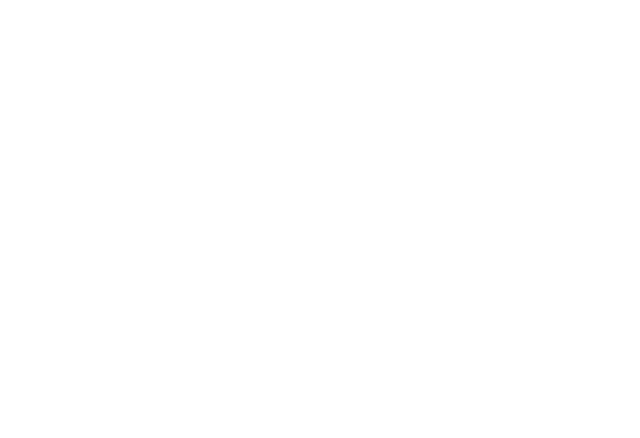
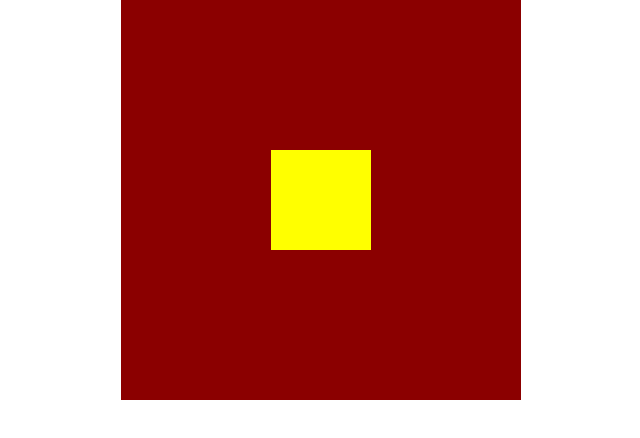
Before and after one commit to NitfD/Lecture-6, a plain HTML site: page index.html in a window 1280 px wide. Shown: the whole page, without its empty margins (319-959 px from the left). Drawn offline with Linux system fonts and the light colour scheme.

Commit message:
small animations
transitions and animation

```diff
--- a/css/reset.css
+++ b/css/reset.css
@@ -0,0 +1,56 @@
+/* http://meyerweb.com/eric/tools/css/reset/
+   v2.0 | 20110126
+   License: none (public domain)
+*/
+
+html, body, div, span, applet, object, iframe,
+h1, h2, h3, h4, h5, h6, p, blockquote, pre,
+a, abbr, acronym, address, big, cite, code,
+del, dfn, em, img, ins, kbd, q, s, samp,
+small, strike, strong, sub, sup, tt, var,
+b, u, i, center,
+dl, dt, dd, ol, ul, li,
+fieldset, form, label, legend,
+table, caption, tbody, tfoot, thead, tr, th, td,
+article, aside, canvas, details, embed,
+figure, figcaption, footer, header, hgroup,
+menu, nav, output, ruby, section, summary,
+time, mark, audio, video {
+	margin: 0;
+	padding: 0;
+	border: 0;
+	font-size: 100%;
+	font: inherit;
+	vertical-align: baseline;
+}
+/* HTML5 display-role reset for older browsers */
+article, aside, details, figcaption, figure,
+footer, header, hgroup, menu, nav, section {
+	display: block;
+}
+body {
+	line-height: 1;
+}
+ol, ul {
+	list-style: none;
+}
+blockquote, q {
+	quotes: none;
+}
+blockquote:before, blockquote:after,
+q:before, q:after {
+	content: '';
+	content: none;
+}
+table {
+	border-collapse: collapse;
+	border-spacing: 0;
+}
+
+a {
+    text-decoration: none;
+}
+
+* {
+    box-sizing: border-box;
+}
--- a/css/styles.css
+++ b/css/styles.css
@@ -0,0 +1,34 @@
+.container {
+    width: 1170px;
+    margin: 0 auto ;
+}
+
+.big {
+    width: 400px;
+    height: 400px;
+    background-color: darkred;
+    margin: 0 auto;
+    position: relative;
+    cursor: pointer;
+}
+
+.small {
+    width: 100px;
+    height: 100px;
+    background-color: yellow;
+    position: absolute;
+    top: 50%;
+    left: 50%;
+    transform: translate(-50%, -50%);
+    transition-property:all;
+    transition-duration: 1s;
+    animation-timing-function: linear;
+    transition-delay: 1s;
+
+}
+
+.small:hover{
+    background-color: green;
+    transform: translate(-50%, -50%) rotate(90deg);
+
+}
--- a/index.html
+++ b/index.html
@@ -8,7 +8,17 @@
         <link rel="stylesheet" href="css/styles.css">
     </head>
 
+
     <body>
+        <section>
+            <div class="container">
+                <div class="big">
+                    <div class="small">
 
+                    </div>
+                </div>
+            </div>
+        </section>
     </body>
+
 </html>
```
